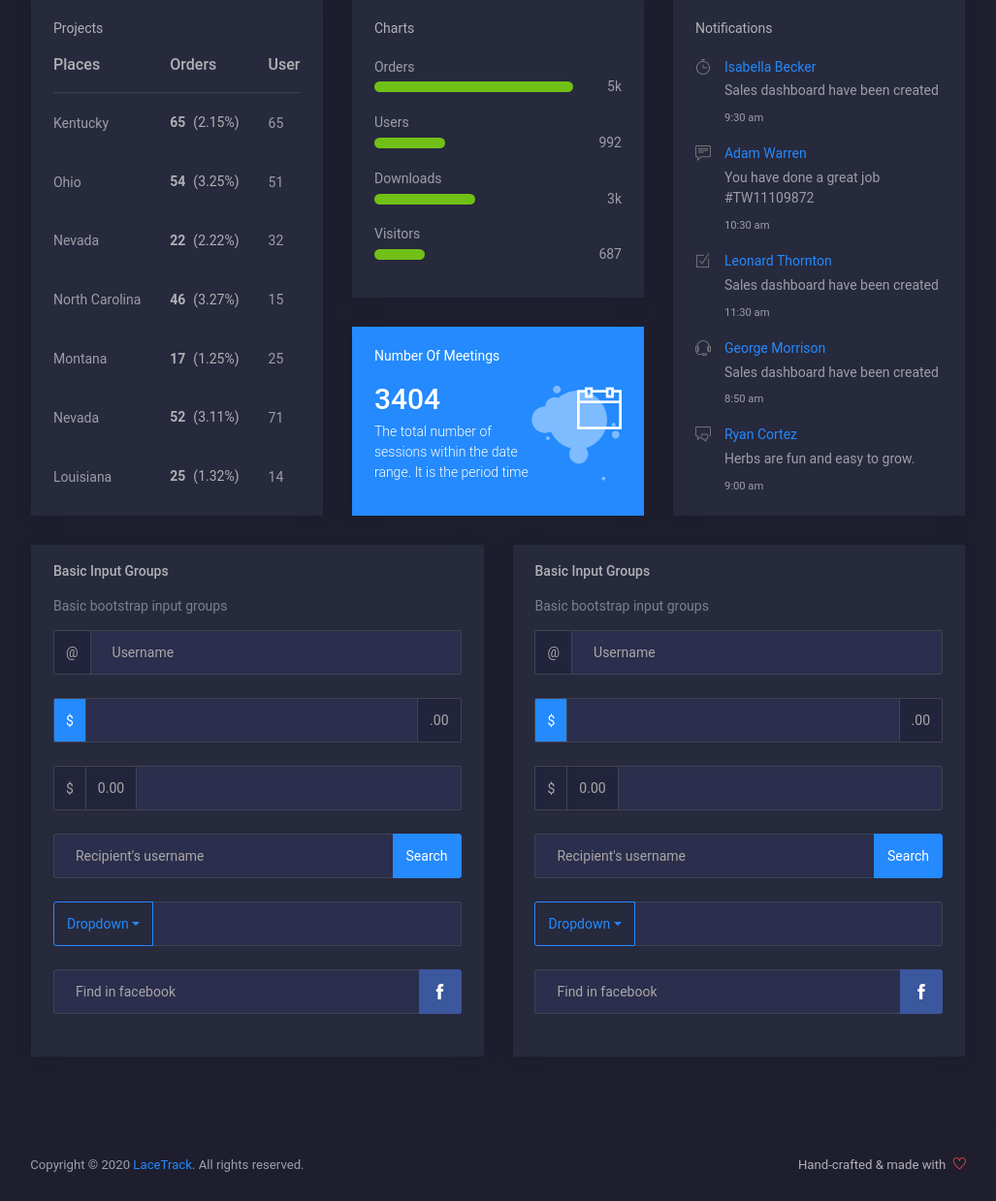
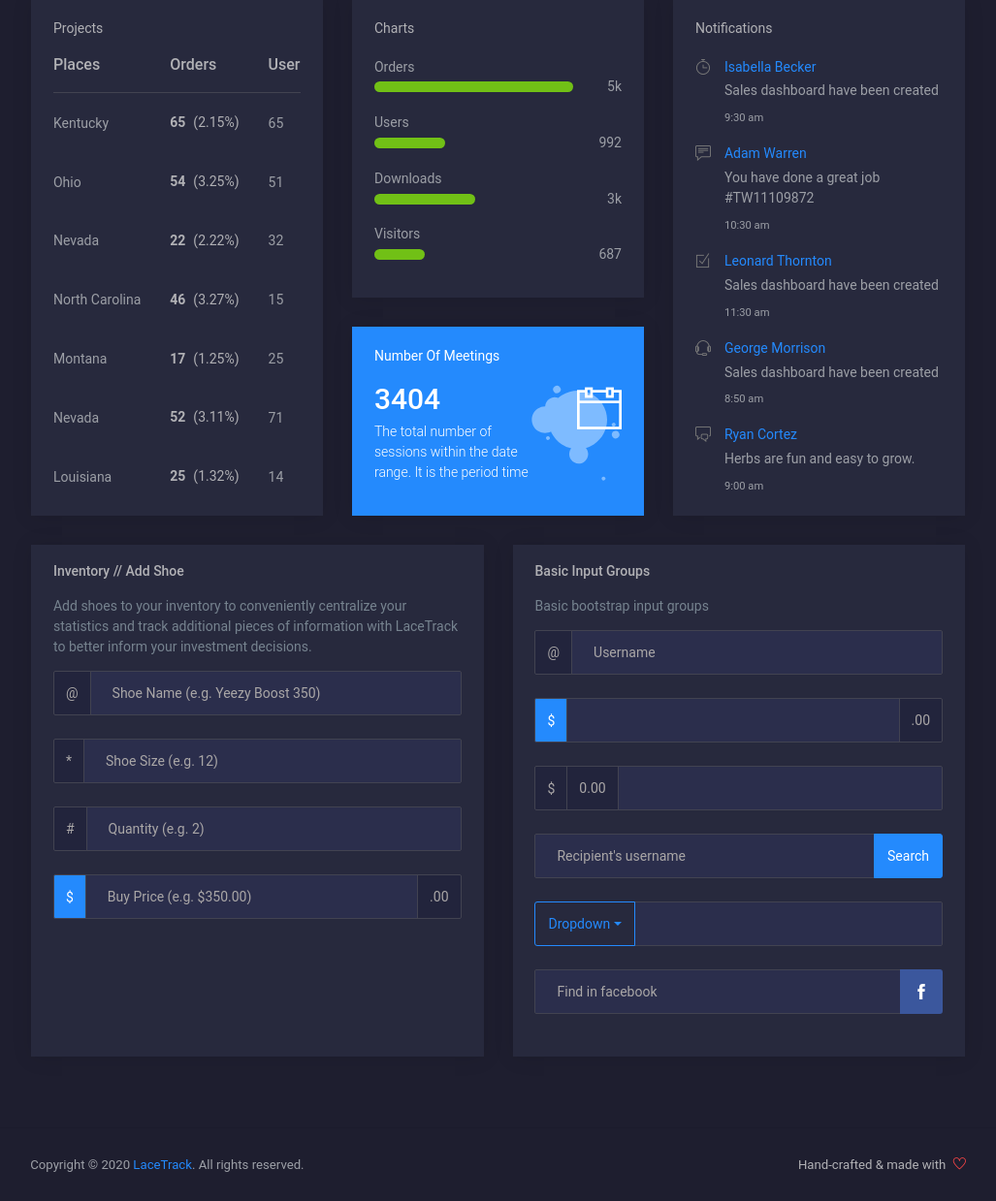
Before and after one commit to wasi2005/lacetrack, a Flask app: template templates/portal.html in a window 1280 px wide. Shown: the part 2336-3575 px from the top of the page at 97% size, without its empty margins (245-1272 px from the left). Run offline with Flask 2, Linux system fonts and the light colour scheme; the template is opened without the code that fills it, so the values that code supplies are empty; parts of the project's set-up code (start-up, migrations or seed data) failed here and were passed over; some libraries are stand-ins or nearby versions.

Commit message:
Update portal.html

```diff
--- a/templates/portal.html
+++ b/templates/portal.html
@@ -1025,16 +1025,32 @@
             <div class="col-md-6 stretch-card grid-margin">
               <div class="card">
                 <div class="card-body">
-                  <h4 class="card-title">Basic input groups</h4>
+                  <h4 class="card-title">Inventory // Add Shoe</h4>
                   <p class="card-description">
-                    Basic bootstrap input groups
+                    Add shoes to your inventory to conveniently centralize your statistics and track additional pieces of information with LaceTrack to better inform your investment decisions.
                   </p>
                   <div class="form-group">
                     <div class="input-group">
                       <div class="input-group-prepend">
                         <span class="input-group-text">@</span>
                       </div>
-                      <input type="text" class="form-control" placeholder="Username" aria-label="Username">
+                      <input type="text" class="form-control" placeholder="Shoe Name (e.g. Yeezy Boost 350)" aria-label="Username">
+                    </div>
+                  </div>
+                  <div class="form-group">
+                    <div class="input-group">
+                      <div class="input-group-prepend">
+                        <span class="input-group-text">*</span>
+                      </div>
+                      <input type="text" class="form-control" placeholder="Shoe Size (e.g. 12)" aria-label="Username">
+                    </div>
+                  </div>
+                  <div class="form-group">
+                    <div class="input-group">
+                      <div class="input-group-prepend">
+                        <span class="input-group-text">#</span>
+                      </div>
+                      <input type="text" class="form-control" placeholder="Quantity (e.g. 2)" aria-label="Username">
                     </div>
                   </div>
                   <div class="form-group">
@@ -1042,51 +1058,9 @@
                       <div class="input-group-prepend">
                         <span class="input-group-text bg-primary text-white">$</span>
                       </div>
-                      <input type="text" class="form-control" aria-label="Amount (to the nearest dollar)">
+                      <input type="text" placeholder="Buy Price (e.g. $350.00)" class="form-control" aria-label="Amount (to the nearest dollar)">
                       <div class="input-group-append">
                         <span class="input-group-text">.00</span>
-                      </div>
-                    </div>
-                  </div>
-                  <div class="form-group">
-                    <div class="input-group">
-                      <div class="input-group-prepend">
-                        <span class="input-group-text">$</span>
-                      </div>
-                      <div class="input-group-prepend">
-                        <span class="input-group-text">0.00</span>
-                      </div>
-                      <input type="text" class="form-control" aria-label="Amount (to the nearest dollar)">
-                    </div>
-                  </div>
-                  <div class="form-group">
-                    <div class="input-group">
-                      <input type="text" class="form-control" placeholder="Recipient's username" aria-label="Recipient's username">
-                      <div class="input-group-append">
-                        <button class="btn btn-sm btn-primary" type="button">Search</button>
-                      </div>
-                    </div>
-                  </div>
-                  <div class="form-group">
-                    <div class="input-group">
-                      <div class="input-group-prepend">
-                        <button class="btn btn-sm btn-outline-primary dropdown-toggle" type="button" data-toggle="dropdown" aria-haspopup="true" aria-expanded="false">Dropdown</button>
-                        <div class="dropdown-menu" x-placement="bottom-start" style="position: absolute; will-change: transform; top: 0px; left: 0px; transform: translate3d(0px, 46px, 0px);">
-                          <a class="dropdown-item" href="#">Open/a>
-                          <a class="dropdown-item" href="#">Pending</a>
-                          <a class="dropdown-item" href="#">Sold</a>
-                        </div>
-                      </div>
-                      <input type="text" class="form-control" aria-label="Text input with dropdown button">
-                    </div>
-                  </div>
-                  <div class="form-group">
-                    <div class="input-group">
-                      <input type="text" class="form-control" placeholder="Find in facebook" aria-label="Recipient's username">
-                      <div class="input-group-append">
-                        <button class="btn btn-sm btn-facebook" type="button">
-                          <i class="ti-facebook"></i>
-                        </button>
                       </div>
                     </div>
                   </div>
```
